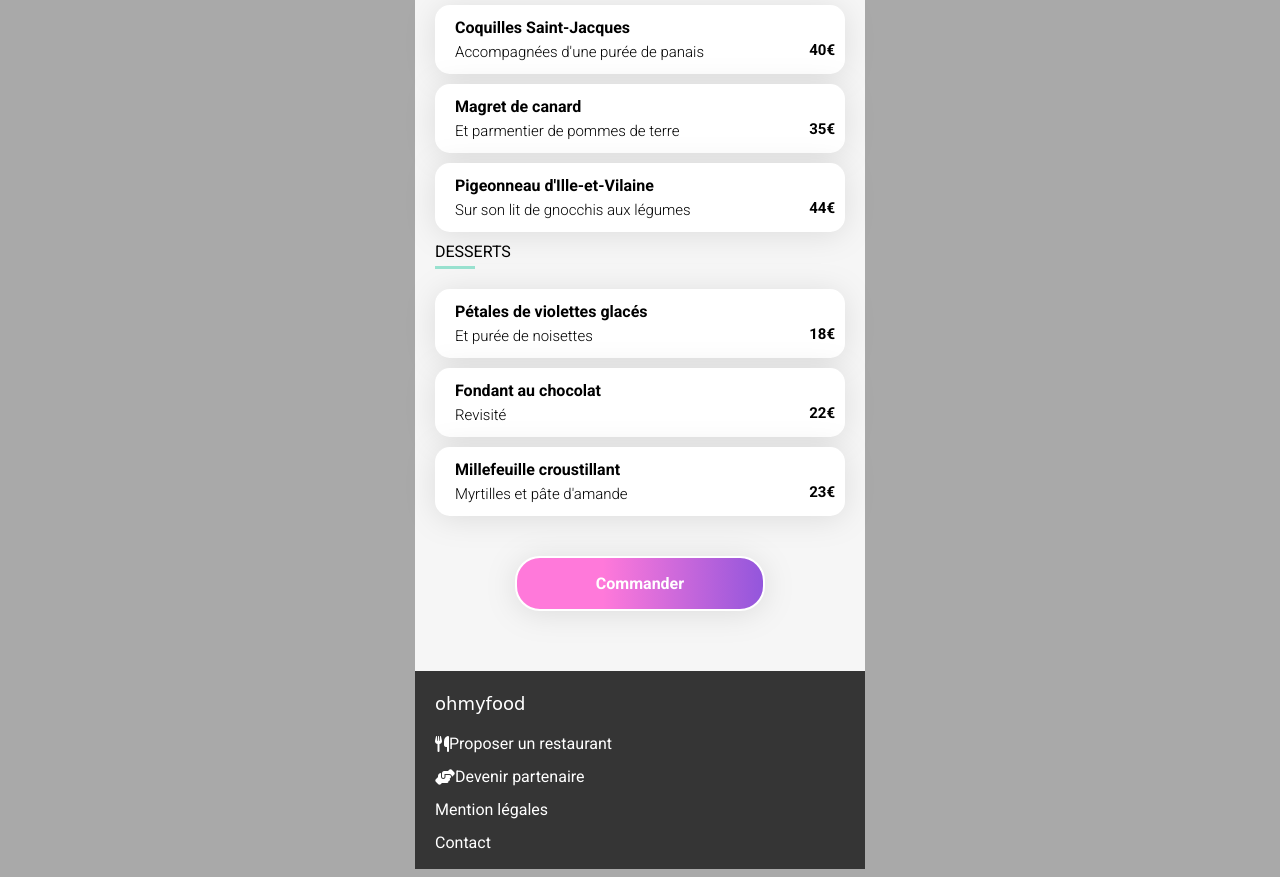
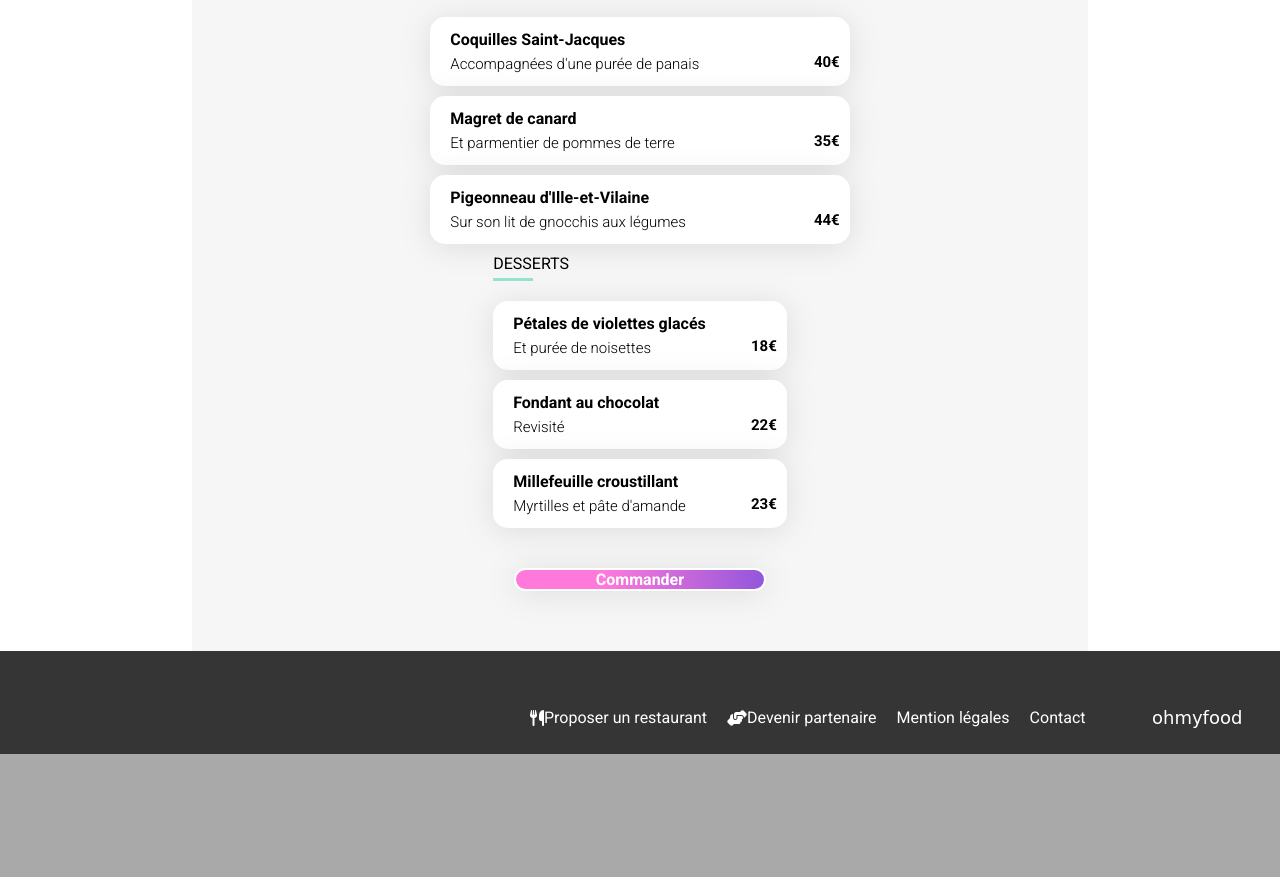
Before and after one commit to Enkiduduh/OpenClassroomsProjects, a plain HTML site: page a_la_francaise.html in a window 1280 px wide. Shown: the part 754-1631 px from the top of the page. After the commit the page ends 1508 px from the top, so only its background shows below. Drawn offline with Linux system fonts and the light colour scheme; a web font is replaced by a local one.

Commit message:
feature_desktop_version

```diff
--- a/css/_mixins.scss
+++ b/css/_mixins.scss
@@ -17,3 +17,60 @@
 @mixin d-shadow {
   filter: drop-shadow(0px 3px 15px rgba(0, 0, 0, 0.1));
 }
+
+
+@mixin card {
+    justify-content: space-between;
+    padding: 10px 10px;
+    margin: 10px 0;
+    background: $secondary-color;
+    border-radius: 15px;
+    overflow: hidden;
+
+    .cube {
+      position: absolute;
+      left: 100%;
+      top: 0px;
+      transition: left 330ms, transform 330ms;
+      transition-timing-function: linear;
+      display: inline-block;
+      align-items: center;
+      padding: 25px 20px;
+      color: $secondary-color;
+      border-top-right-radius: 15px;
+      border-bottom-right-radius: 15px;
+      background:rgba(153, 226, 208, 1);
+    }
+    &:hover {
+      text-overflow: ellipsis;
+      padding: 0;
+      height: 69px;
+        .dish-name {
+          position:relative;
+
+          left: 10px;
+        }
+        .price {
+          position:relative;
+          left: -40px;
+          transform: translateX(-100%);
+        }
+
+        .cube {
+          display: inline-block;
+          align-items: center;
+          padding: 25px 20px;
+          color: $secondary-color;
+          border-top-right-radius: 15px;
+          border-bottom-right-radius: 15px;
+          background:rgba(153, 226, 208, 1);
+          left: 100%;
+          transform: translateX(-100%);
+
+        }
+
+        .move {
+          @include d-flex;
+        }
+  }
+}
--- a/css/style.scss
+++ b/css/style.scss
@@ -1,6 +1,7 @@
-@import 'card';
+@import 'composant';
 @import 'mixins';
 @import 'variables';
+
 
 
   body {
@@ -21,7 +22,7 @@ h3, p, span {
   }
 
   .main-container {
-	max-width: 450px;
+    max-width: 100%;
     margin: $margin-center;
 
   }
@@ -283,58 +284,8 @@ h3, p, span {
   .dish-info {
     @include d-flex;
     @include d-shadow;
-  justify-content: space-between;
-  padding: 10px 10px;
-  margin: 10px 0;
-  background: $secondary-color;
-  border-radius: 15px;
-  overflow: hidden;
+    @include card;
 
-  .cube {
-    position: absolute;
-    left: 100%;
-    top: 0px;
-    transition: left 330ms, transform 330ms;
-    transition-timing-function: linear;
-    display: inline-block;
-    align-items: center;
-    padding: 25px 20px;
-    color: $secondary-color;
-    border-top-right-radius: 15px;
-    border-bottom-right-radius: 15px;
-    background:rgba(153, 226, 208, 1);
-  }
-  &:hover {
-    text-overflow: ellipsis;
-    padding: 0;
-    height: 69px;
-      .dish-name {
-        position:relative;
-        left: 10px;
-      }
-      .price {
-        position:relative;
-        left: -40px;
-        transform: translateX(-100%);
-      }
-
-      .cube {
-        display: inline-block;
-        align-items: center;
-        padding: 25px 20px;
-        color: $secondary-color;
-        border-top-right-radius: 15px;
-        border-bottom-right-radius: 15px;
-        background:rgba(153, 226, 208, 1);
-        left: 100%;
-        transform: translateX(-100%);
-
-      }
-
-      .move {
-        @include d-flex;
-      }
-}
   .dish-name {
     @include d-flex-column;
       p {
@@ -367,19 +318,6 @@ h3, p, span {
       padding-right: 0px;
     }
 
-
-
-
-
-
-
-
-
-
-
-
-
-
   /*----------------FOOTER------------------*/
   footer {
     background: $bgd-color-footer;
@@ -403,3 +341,100 @@ footer {
       margin: 7px 0 7px 0;
     }
   }
+
+
+
+/* version responsive  */
+/* Desktop superior than 768px) */
+@media  (min-width: 768px)  {
+
+    * {
+      margin: 0;
+      padding: 0;
+      box-sizing: border-box;
+    }
+
+    .main-container {
+      width: 100%;
+      background: $secondary-color;
+    }
+
+
+    .header-title2 {
+        .fa-arrow-left {
+          position:absolute;
+          left:40px;
+
+      }
+    }
+
+    .page-restaurant {
+      padding: 40px 20px 20px 20px;
+      width: 70%;
+      margin: -40px auto 0 auto;
+      background: $bgd-color-primary;
+      position:relative;
+      border-top-left-radius: 25px;
+      border-top-right-radius: 25px;
+       h2 {
+        text-align: center;
+        padding-bottom: 20px;
+        font-size: 28px;
+       }
+    }
+
+    .section-dish {
+      margin: 0 auto 40px auto;
+      width: 70%;
+
+    }
+
+    .section-dish-title {
+      border-bottom: 3px solid rgba(153, 226, 208, 1);
+      width: 40px;
+
+    }
+    .dish-info {
+      width: 100%;
+      margin: 10px auto;
+    }
+
+
+    /*----------------FOOTER------------------*/
+
+  footer {
+    background: $bgd-color-footer;
+    color: $secondary-color;
+    padding: 50px 40px 20px 40px;
+
+    .footer-section {
+      @include d-flex;
+      width:100%;
+
+      h5 {
+        font-weight: 400;
+        font-size: 18px;
+        line-height: 26px;
+        margin: 10px 0px;
+        padding-right:40px;
+        position: absolute;
+        left: 90%;
+      }
+
+    }
+
+    .footer-link {
+      display: flex;
+      flex-direction: row;
+      align-items: center;
+      margin: 0 10px;
+      position: relative;
+      left: 40%;
+
+      p {
+        margin: 7px 0 7px 0;
+      }
+    }
+
+  }
+}
```
Also changed, not shown: css/_card.scss (deleted), css/_composant.scss (added), css/style.css, 1 other file. Lines whose indentation alone changed are shown as unchanged.
